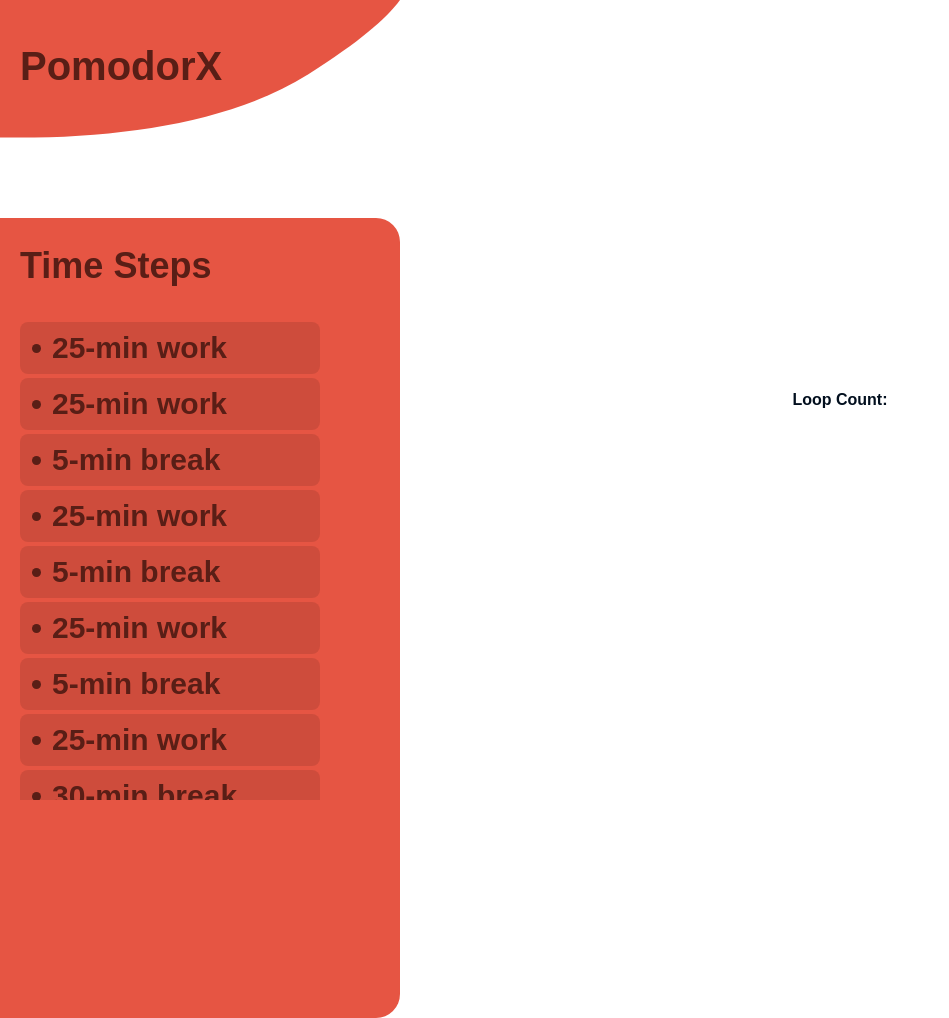
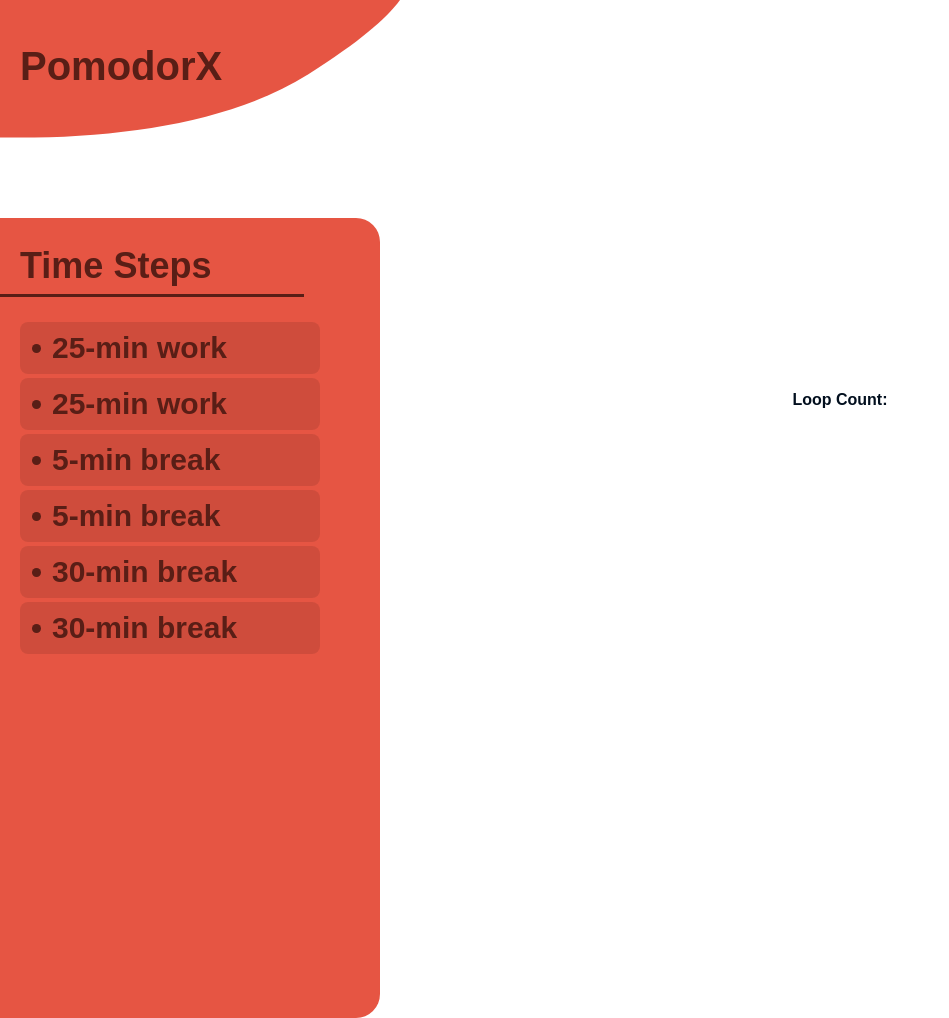
Before and after one commit to HasanMdArik/PomodorX, a Gatsby site: page / in a window 1280 px wide. Shown: the whole page, without its empty margins (0-949 px from the left). Built offline with nearby package versions, Linux system fonts and the light colour scheme; Gatsby itself is replaced by a stand-in of ours; a web font is replaced by a local one.

Commit message:
color bugs fixed and comments improved

```diff
--- a/src/components/timeSteps.tsx
+++ b/src/components/timeSteps.tsx
@@ -1,5 +1,5 @@
 import React, { useLayoutEffect } from "react";
-import { stateNames } from "../data/data";
+import { primaryColors, stateNames } from "../data/data";
 
 const TimeSteps = ({ state }: { state: number }) => {
   useLayoutEffect(() => {
@@ -12,13 +12,14 @@ const TimeSteps = ({ state }: { state: number }) => {
   }, []);
 
   return (
-    <div className="h-full w-[25rem] rounded-r-3xl pt-7 pl-5 relative primary-color primary-bg">
+    <div className="h-full w-[23.75rem] rounded-r-3xl pt-7 pl-5 relative primary-color primary-bg">
       <h2 className="mb-1 text-4xl">Time Steps</h2>
       <div
         className="mt-1 left-0 absolute primary-bg"
         style={{
           height: "3px",
           width: "80%",
+          backgroundColor: primaryColors[state],
         }}
       />
       <div
@@ -35,39 +36,22 @@ const TimeSteps = ({ state }: { state: number }) => {
               <p>25-min work</p>
             </li>
           </div>
+          <div className="time short-time">
             <li>
               <p>5-min break</p>
             </li>
-          <li>
-            <p>25-min work</p>
-          </li>
-          <li>
+            <li className="progress">
               <p>5-min break</p>
             </li>
-          <li>
-            <p>25-min work</p>
-          </li>
-          <li>
-            <p>5-min break</p>
-          </li>
-          <li>
-            <p>25-min work</p>
-          </li>
+          </div>
+          <div className="time long-time">
             <li>
               <p>30-min break</p>
             </li>
-          <li>
-            <p>25-min work</p>
+            <li className="progress">
+              <p>30-min break</p>
             </li>
-          <li>
-            <p>5-min break</p>
-          </li>
-          <li>
-            <p>25-min work</p>
-          </li>
-          <li>
-            <p>5-min break</p>
-          </li>
+          </div>
         </ul>
       </div>
     </div>
--- a/src/data/data.ts
+++ b/src/data/data.ts
@@ -1,4 +1,4 @@
-// Though color changing moved to CSS, keeped these for reference
+// Though color changing moved to CSS, keeped these for reference and some rare use cases
 const componentBackgrounds = ["#3dfc66", "#e65543", "#2aa1db", "#9868fa"];
 const primaryColors = ["#136d27", "#591e16", "#0c364b", "#372063"];
 
--- a/src/styles/global.css
+++ b/src/styles/global.css
@@ -10,7 +10,7 @@ body {
   overflow: hidden !important;
 }
 
-/* Changing the colors depending on the state (derivec by className at #main) */
+/*** Changing the colors depending on the state (derivec by className at #main) ***/
 #main.idle {
   --primary-color: #136d27;
   --bg-color: #3dfc66;
@@ -28,7 +28,7 @@ body {
   --bg-color: #9868fa;
 }
 
-/* Some util rules */
+/*** Some util rules ***/
 .primary-bg {
   background-color: var(--bg-color);
 }
@@ -36,19 +36,22 @@ body {
   color: var(--primary-color);
 }
 
-/* The container holding the time list */
+/*** The time list styles ***/
 #time-step-list-container {
   overflow-y: scroll !important;
   direction: rtl;
   width: 320px;
 }
-
-/* The time list styles */
 #time-step-list {
   direction: ltr;
 }
 
-#time-step-list li {
+/*** The time block styles ***/
+.time {
+  width: 300px;
+  position: relative;
+}
+.time li {
   position: relative;
   background-color: rgba(0, 0, 0, 0.1);
   width: 300px;
@@ -57,20 +60,20 @@ body {
   border-radius: 0.5rem;
 }
 
-#time-step-list li p {
+.time li p {
   display: inline;
   margin: 0 0 0 -1.25rem;
 }
 
-/*** The time block styles ***/
+/* Progress period depending on block-type */
 .time.work-time {
   --time: 25s;
 }
-.time.work-time {
-  --time: 25s;
+.time.short-time {
+  --time: 5s;
 }
-.time.work-time {
-  --time: 25s;
+.time.long-time {
+  --time: 30s;
 }
 
 /*** The Scrollbar related styles ***/
```
Lines whose indentation alone changed are shown as unchanged.
